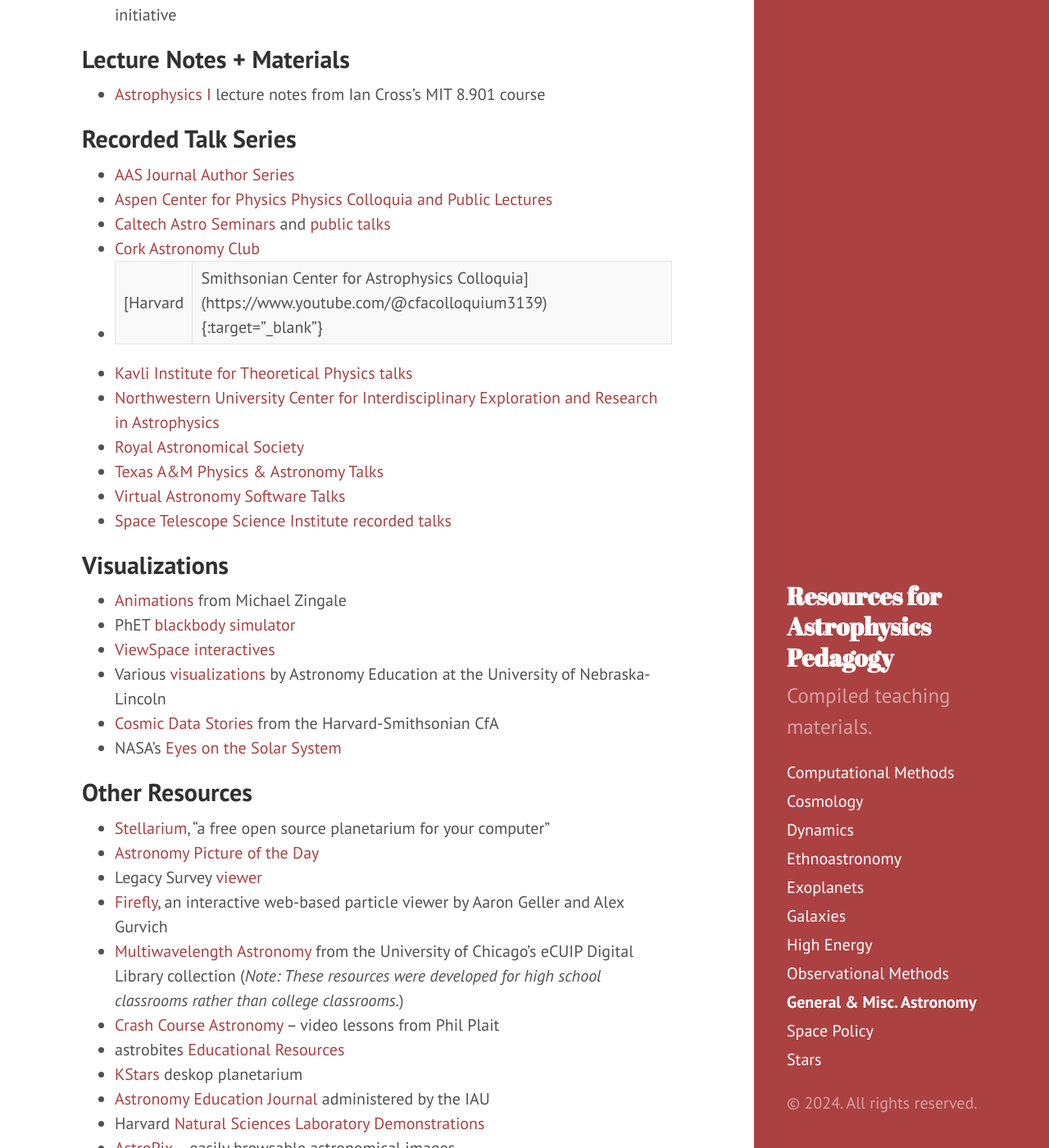
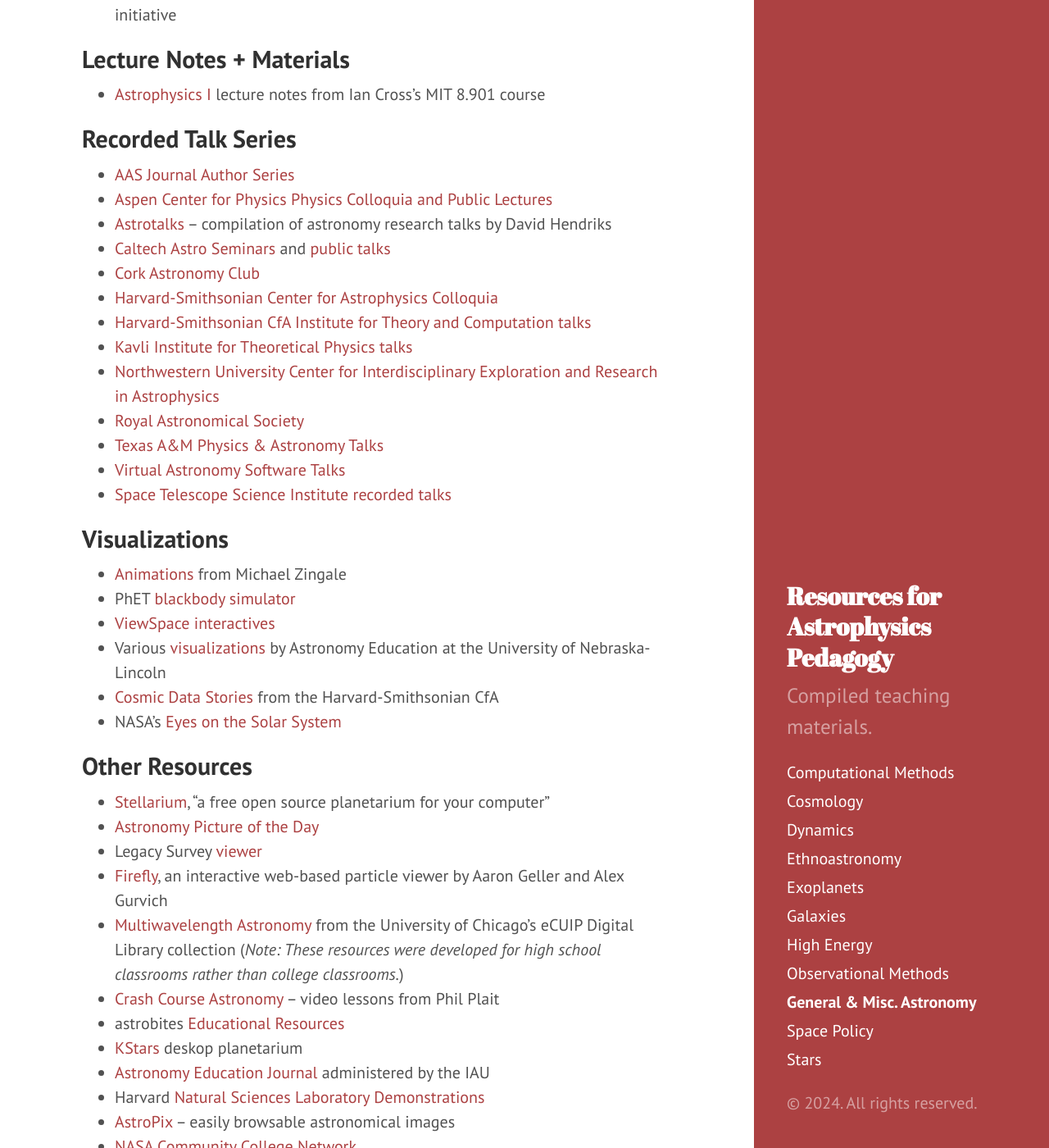
Before and after one commit to astroteaching/astroteaching.github.io, a Jekyll site: the page built from resources.md, in a window 1280 px wide and 1400 px high, scrolled down 445 px. Shown: the whole window at 82% size. Built offline with Jekyll 4.4.1, drawn with Linux system fonts in a browser that asks for light colours; some of the changed text lies outside the part shown.

```diff
--- a/resources.md
+++ b/resources.md
@@ -20,9 +20,11 @@ General astronomy (including some resources for lower level courses), (astro)phy
 ## Recorded Talk Series
 - [AAS Journal Author Series](https://www.youtube.com/playlist?list=PLFhVT3VzlwKrArGdcNhtSCF4NbDBd6K5_){:target="_blank"}
 - [Aspen Center for Physics Physics Colloquia and Public Lectures](https://www.youtube.com/@AspenPhysics){:target="_blank"}
+- [Astrotalks](https://dhendriks.gitlab.io/astrotalks/index.html){:target="_blank"} -- compilation of astronomy research talks by David Hendriks
 - [Caltech Astro Seminars](https://www.youtube.com/@CaltechAstroSeminars){:target="_blank"} and [public talks](https://www.youtube.com/@CaltechAstro){:target="_blank"}
 - [Cork Astronomy Club](https://www.youtube.com/@corkastronomyclub/videos){:target="_blank"}
-- [Harvard | Smithsonian Center for Astrophysics Colloquia](https://www.youtube.com/@cfacolloquium3139){:target="_blank"}
+- [Harvard-Smithsonian Center for Astrophysics Colloquia](https://www.youtube.com/@cfacolloquium3139){:target="_blank"}
+- [Harvard-Smithsonian CfA Institute for Theory and Computation talks](https://www.youtube.com/channel/UCTuACIrLKPTlp6XMZbeipig/videos){:target="_blank"}
 - [Kavli Institute for Theoretical Physics talks](https://www.youtube.com/@KITP_UCSB){:target="_blank"}
 - [Northwestern University Center for Interdisciplinary Exploration and Research in Astrophysics](https://www.youtube.com/channel/UCWNBCI6-SsnoNKXJ-in8Zag){:target="_blank"}
 - [Royal Astronomical Society](https://www.youtube.com/@RasOrgUk){:target="_blank"}
```
Also changed, not shown: other parts of resources.md (+0 -1 lines), cosmology.md (+1 -0 lines), highenergy.md (+1 -0 lines).
